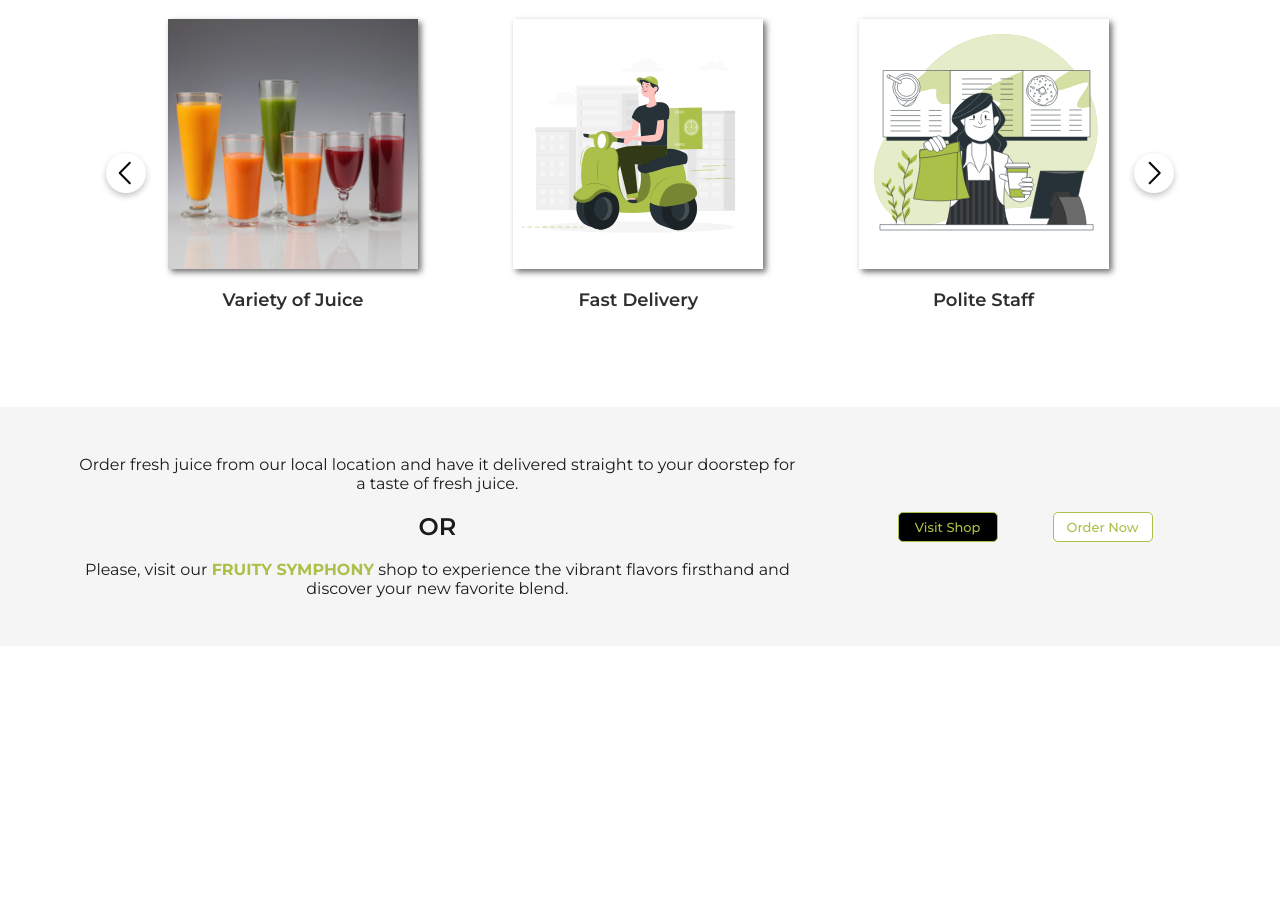
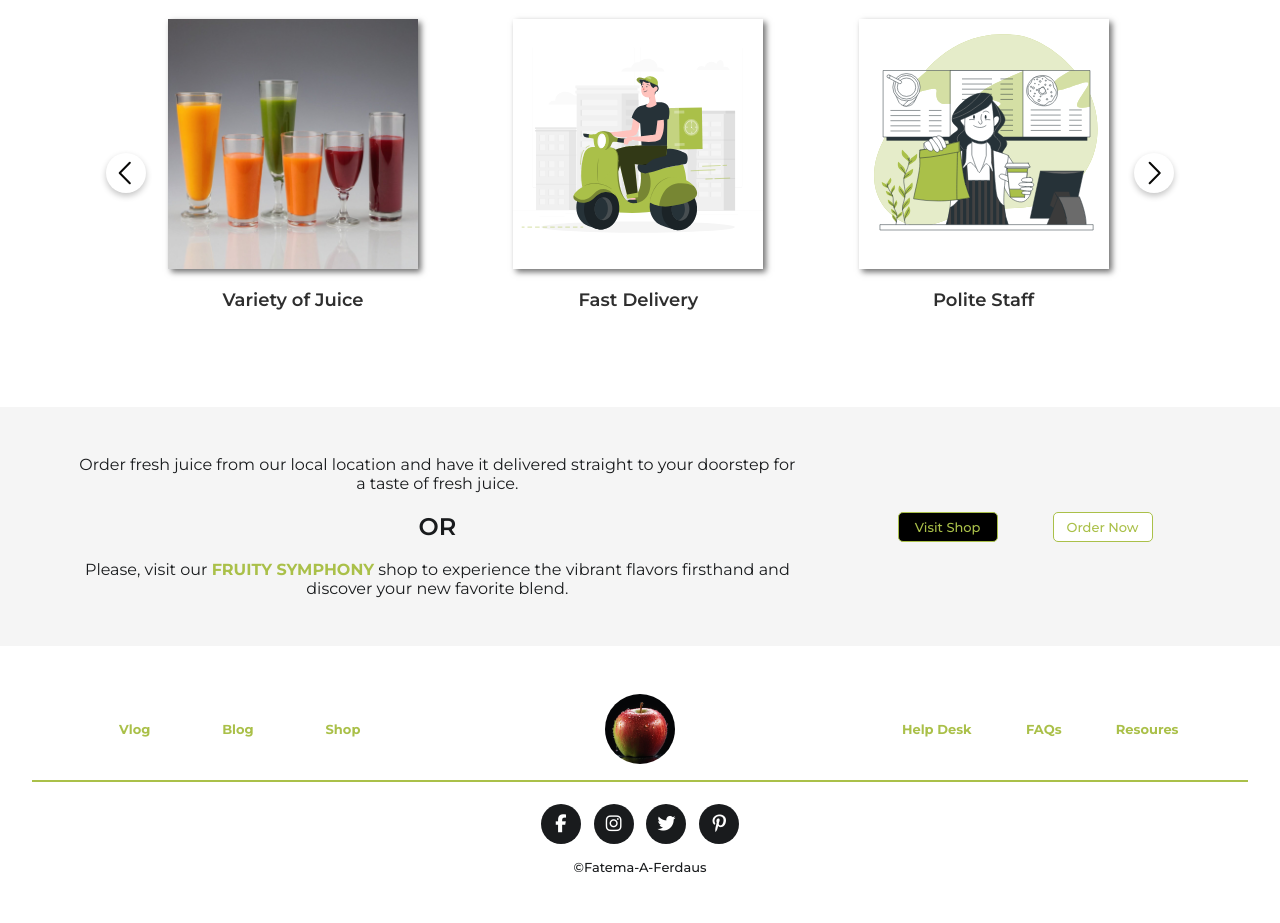
Before and after one commit to Fatema-A-Ferdaus-Ananna/fruit-shop-website, a plain HTML site: page index.html in a window 1280 px wide. Shown: the part 2566-3489 px from the top of the page. Before the commit the page ends 3212 px from the top, so only its background shows below. Drawn offline with Linux system fonts and the light colour scheme; files whose address does not match are found by name.

Commit message:
added footer

```diff
--- a/fruitJuiceShopWebsite/css/landingPageStyle.css
+++ b/fruitJuiceShopWebsite/css/landingPageStyle.css
@@ -357,6 +357,69 @@ header {
   color: white;
   background: var(--theme-color);
 }
+
+.resoures {
+  padding: 1rem 0;
+  background: rgba(205, 134, 63, 0);
+  display: flex;
+  flex-wrap: wrap;
+  justify-content: space-evenly;
+  align-items: center;
+  border-bottom: 2px solid #aac049;
+}
+
+.footer-social {
+  padding: 1rem 0;
+  display: flex;
+  flex-direction: column;
+  justify-content: center;
+  align-items: center;
+}
+
+.footer-content {
+  width: calc(95% / 3);
+  display: flex;
+  flex-wrap: wrap;
+  justify-content: space-evenly;
+  align-items: center;
+}
+
+.footer-logo {
+  width: 70px;
+  height: 70px;
+  border-radius: 50%;
+}
+
+.footer-text {
+  font-size: small;
+}
+
+.social-icon {
+  display: flex;
+  background: rgba(255, 0, 0, 0);
+  align-items: center;
+  justify-content: center;
+}
+
+.icon {
+  margin: 0.4rem;
+  height: 40px;
+  width: 40px;
+  display: flex;
+  justify-content: center;
+  align-items: center;
+  border-radius: 50%;
+  background: var(--text-color);
+  color: white;
+  font-size: 18px;
+}
+
+.copyrigth {
+  margin-top: 0.5rem;
+  color: var(--text-color);
+  font-size: small;
+  font-weight: 500;
+}
 /*Responsive*/
 
 @media only screen and (min-width: 992px) and (max-width: 1024px) {
@@ -455,6 +518,20 @@ header {
   .order-now-col:nth-child(2) {
     width: 60%;
   }
+
+  .resoures {
+    padding-top: 0;
+    flex-direction: column;
+  }
+
+  .footer-content {
+    width: calc(100% / 1);
+    margin: 0.5rem 0;
+  }
+
+  .footer-content:nth-child(1) {
+    order: 2;
+  }
 }
 
 @media only screen and (max-width: 767px) {
@@ -552,4 +629,18 @@ header {
   .order-now-col:nth-child(2) {
     width: 60%;
   }
+
+  .resoures {
+    padding-top: 0;
+    flex-direction: column;
+  }
+
+  .footer-content {
+    margin: 0.5rem 0;
+    width: calc(100% / 1);
+  }
+
+  .footer-content:nth-child(1) {
+    order: 2;
+  }
 }
--- a/index.html
+++ b/index.html
@@ -268,6 +268,39 @@
       </div>
     </section>
 
+    <section class="body">
+      <div class="resoures">
+        <div class="footer-content">
+          <a class="title-text footer-text" href="">Vlog</a>
+          <a class="title-text footer-text" href="">Blog</a>
+          <a class="title-text footer-text" href="">Shop</a>
+        </div>
+
+        <div class="footer-content">
+          <img src="fruitJuiceShopWebsite/img/logo.jpg" alt="logo" class="footer-logo" />
+        </div>
+
+        <div class="footer-content">
+          <a class="title-text footer-text" href="">Help Desk</a>
+          <a class="title-text footer-text" href="">FAQs</a>
+          <a class="title-text footer-text" href="">Resoures</a>
+        </div>
+      </div>
+
+      <div class="footer-social">
+        <div class="social-icon">
+          <a class="icon" href=""><i class="fa-brands fa-facebook-f"></i></a>
+          <a class="icon" href=""><i class="fa-brands fa-instagram"></i></a>
+          <a class="icon" href=""><i class="fa-brands fa-twitter"></i></a>
+          <a class="icon" href=""><i class="fa-brands fa-pinterest-p"></i></a>
+        </div>
+
+        <div class="copyrigth">
+          <span class="copyrigth">©Fatema-A-Ferdaus</span>
+        </div>
+      </div>
+    </section>
+
     <script src="../script/landingPageScript.js"></script>
     <script src="fruitJuiceShopWebsite/script/slideScript.js"></script>
   </body>
```
